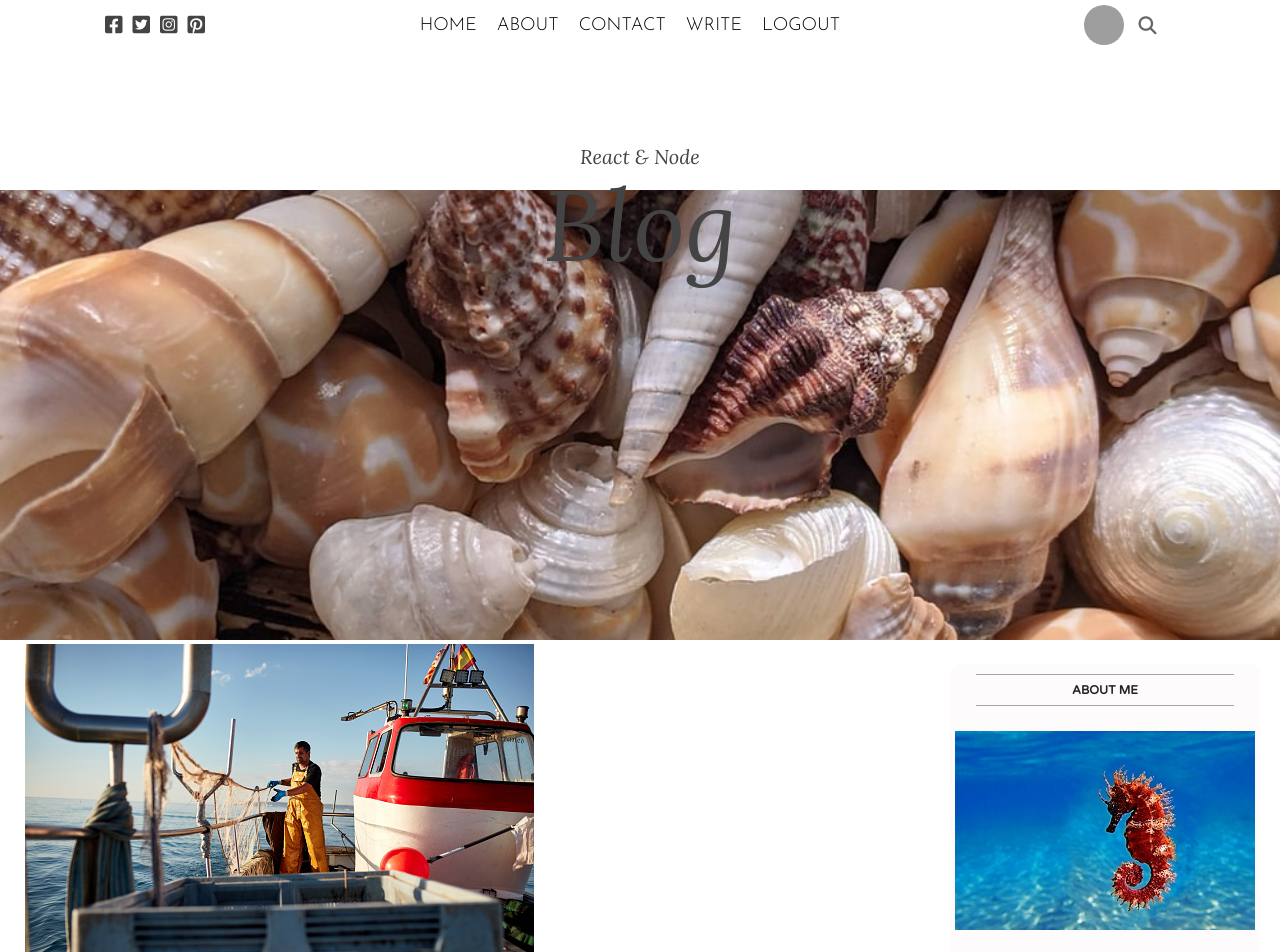
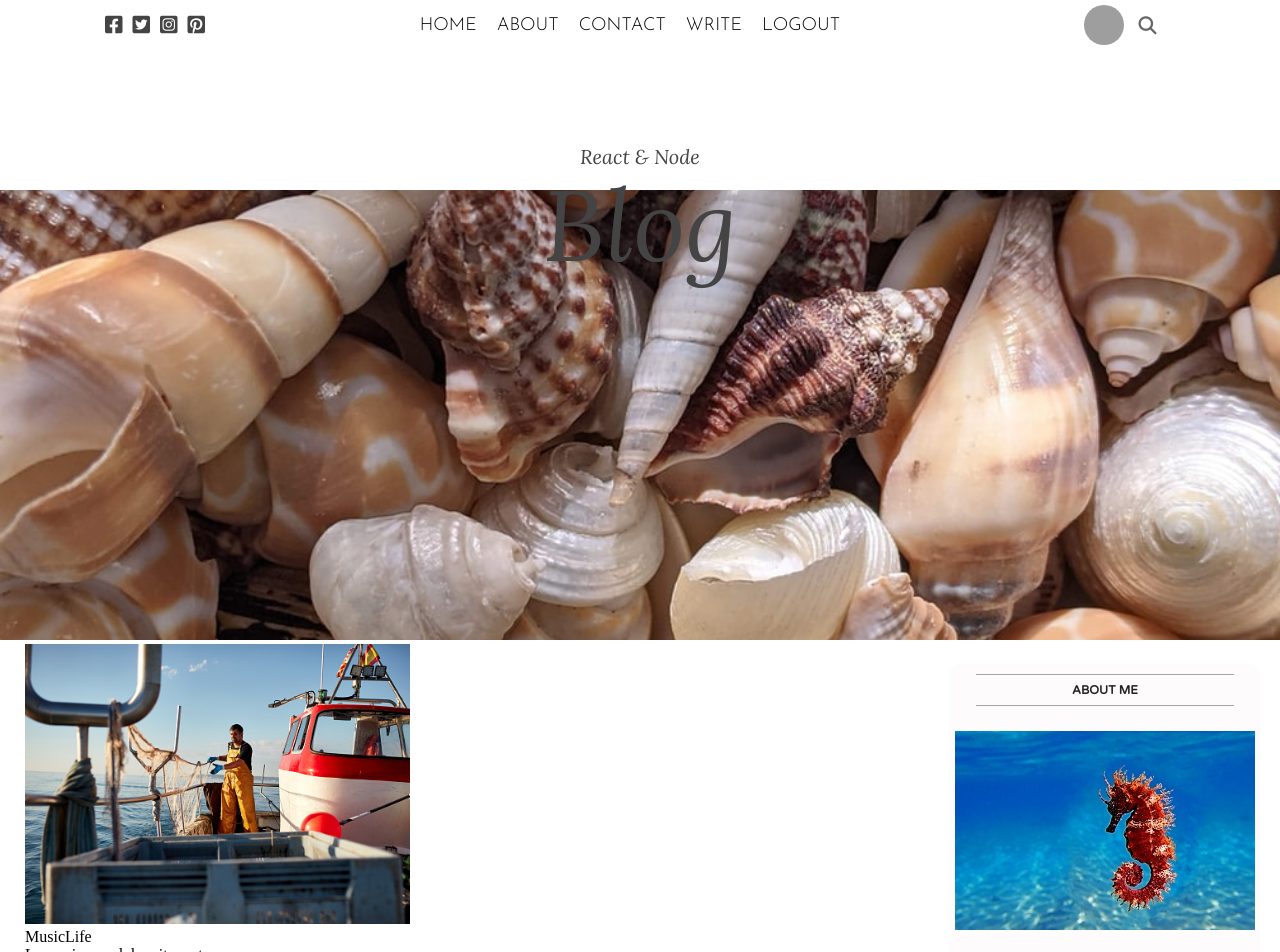
Before and after one commit to EvMad/react-frontend-sandbox, a React (Create React App) app: page / in a window 1280 px wide. Shown: the top 952 px of the page. Built offline with nearby package versions, Linux system fonts and the light colour scheme; grey boxes are pictures that could not be loaded.

Commit message:
.postImg {}

```diff
--- a/src/post/post.css
+++ b/src/post/post.css
@@ -2,3 +2,9 @@
     width: 385px;
     margin: 0px 25px 40px 25px;
 }
+
+.postImg {
+    width: 100%;
+    height: 280px;
+    object-fit: cover;
+}
```
